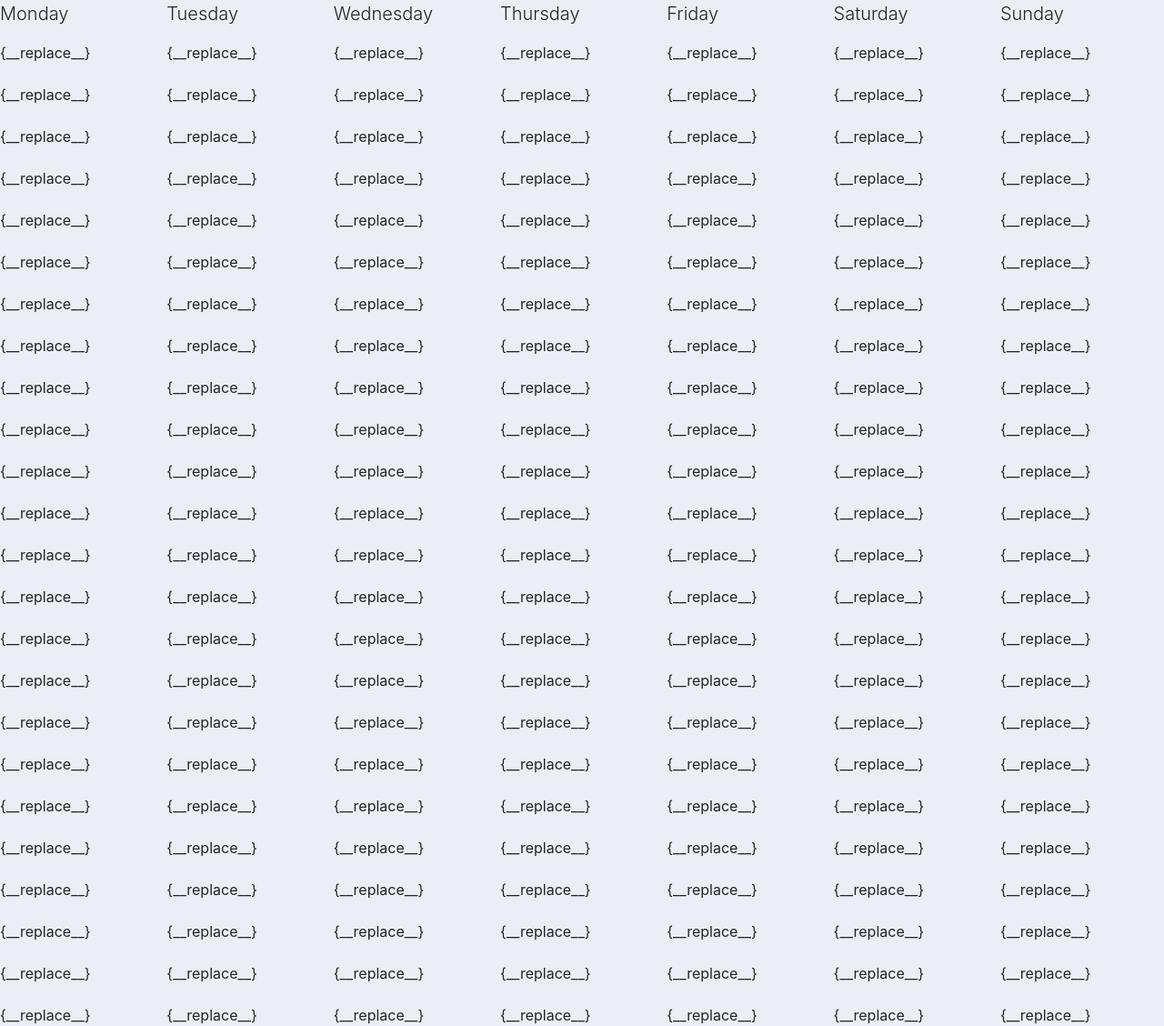
After one commit to romodulo/grid_project, a Django app: page /simpleweeklygrid/ in a window 1280 px wide. The commit adds this page. Shown: the whole page at 91% size. Run offline with Django 3.2, Linux system fonts and the light colour scheme; some libraries are stand-ins or nearby versions.

Commit message:
I hope this works

```diff
--- /dev/null
+++ b/gridWebsite/grid/templates/grid/simpleweeklygrid.html
@@ -0,0 +1,222 @@
+{% extends 'grid/main.html'%}
+
+{% block container-content %}
+
+<div class=romels-weekly-container>
+	<div class="romels-weekly">
+
+		<div class="simplegrid001">
+			<p class="lead">Monday</p>
+			<div class="item"> {__replace__} </div>
+			<div class="item"> {__replace__} </div>
+			<div class="item"> {__replace__} </div>
+			<div class="item"> {__replace__} </div>
+			<div class="item"> {__replace__} </div>
+			<div class="item"> {__replace__} </div>
+			<div class="item"> {__replace__} </div>
+			<div class="item"> {__replace__} </div>
+			<div class="item"> {__replace__} </div>
+			<div class="item"> {__replace__} </div>
+			<div class="item"> {__replace__} </div>
+			<div class="item"> {__replace__} </div>
+			<div class="item"> {__replace__} </div>
+			<div class="item"> {__replace__} </div>
+			<div class="item"> {__replace__} </div>
+			<div class="item"> {__replace__} </div>
+			<div class="item"> {__replace__} </div>
+			<div class="item"> {__replace__} </div>
+			<div class="item"> {__replace__} </div>
+			<div class="item"> {__replace__} </div>
+			<div class="item"> {__replace__} </div>
+			<div class="item"> {__replace__} </div>
+			<div class="item"> {__replace__} </div>
+			<div class="item"> {__replace__} </div>
+		</div>
+
+		<div class="simplegrid002">
+			<p class="lead">Tuesday</p>
+			<div class="item"> {__replace__} </div>
+			<div class="item"> {__replace__} </div>
+			<div class="item"> {__replace__} </div>
+			<div class="item"> {__replace__} </div>
+			<div class="item"> {__replace__} </div>
+			<div class="item"> {__replace__} </div>
+			<div class="item"> {__replace__} </div>
+			<div class="item"> {__replace__} </div>
+			<div class="item"> {__replace__} </div>
+			<div class="item"> {__replace__} </div>
+			<div class="item"> {__replace__} </div>
+			<div class="item"> {__replace__} </div>
+			<div class="item"> {__replace__} </div>
+			<div class="item"> {__replace__} </div>
+			<div class="item"> {__replace__} </div>
+			<div class="item"> {__replace__} </div>
+			<div class="item"> {__replace__} </div>
+			<div class="item"> {__replace__} </div>
+			<div class="item"> {__replace__} </div>
+			<div class="item"> {__replace__} </div>
+			<div class="item"> {__replace__} </div>
+			<div class="item"> {__replace__} </div>
+			<div class="item"> {__replace__} </div>
+			<div class="item"> {__replace__} </div>
+		</div>
+
+		<div class="simplegrid003">
+			<p class="lead">Wednesday</p>
+			<div class="item"> {__replace__} </div>
+			<div class="item"> {__replace__} </div>
+			<div class="item"> {__replace__} </div>
+			<div class="item"> {__replace__} </div>
+			<div class="item"> {__replace__} </div>
+			<div class="item"> {__replace__} </div>
+			<div class="item"> {__replace__} </div>
+			<div class="item"> {__replace__} </div>
+			<div class="item"> {__replace__} </div>
+			<div class="item"> {__replace__} </div>
+			<div class="item"> {__replace__} </div>
+			<div class="item"> {__replace__} </div>
+			<div class="item"> {__replace__} </div>
+			<div class="item"> {__replace__} </div>
+			<div class="item"> {__replace__} </div>
+			<div class="item"> {__replace__} </div>
+			<div class="item"> {__replace__} </div>
+			<div class="item"> {__replace__} </div>
+			<div class="item"> {__replace__} </div>
+			<div class="item"> {__replace__} </div>
+			<div class="item"> {__replace__} </div>
+			<div class="item"> {__replace__} </div>
+			<div class="item"> {__replace__} </div>
+			<div class="item"> {__replace__} </div>
+		</div>
+
+		<div class="simplegrid004">
+			<p class="lead">Thursday</p>
+			<div class="item"> {__replace__} </div>
+			<div class="item"> {__replace__} </div>
+			<div class="item"> {__replace__} </div>
+			<div class="item"> {__replace__} </div>
+			<div class="item"> {__replace__} </div>
+			<div class="item"> {__replace__} </div>
+			<div class="item"> {__replace__} </div>
+			<div class="item"> {__replace__} </div>
+			<div class="item"> {__replace__} </div>
+			<div class="item"> {__replace__} </div>
+			<div class="item"> {__replace__} </div>
+			<div class="item"> {__replace__} </div>
+			<div class="item"> {__replace__} </div>
+			<div class="item"> {__replace__} </div>
+			<div class="item"> {__replace__} </div>
+			<div class="item"> {__replace__} </div>
+			<div class="item"> {__replace__} </div>
+			<div class="item"> {__replace__} </div>
+			<div class="item"> {__replace__} </div>
+			<div class="item"> {__replace__} </div>
+			<div class="item"> {__replace__} </div>
+			<div class="item"> {__replace__} </div>
+			<div class="item"> {__replace__} </div>
+			<div class="item"> {__replace__} </div>
+		</div>
+
+		<div class="simplegrid005">
+			<p class="lead">Friday</p>
+			<div class="item"> {__replace__} </div>
+			<div class="item"> {__replace__} </div>
+			<div class="item"> {__replace__} </div>
+			<div class="item"> {__replace__} </div>
+			<div class="item"> {__replace__} </div>
+			<div class="item"> {__replace__} </div>
+			<div class="item"> {__replace__} </div>
+			<div class="item"> {__replace__} </div>
+			<div class="item"> {__replace__} </div>
+			<div class="item"> {__replace__} </div>
+			<div class="item"> {__replace__} </div>
+			<div class="item"> {__replace__} </div>
+			<div class="item"> {__replace__} </div>
+			<div class="item"> {__replace__} </div>
+			<div class="item"> {__replace__} </div>
+			<div class="item"> {__replace__} </div>
+			<div class="item"> {__replace__} </div>
+			<div class="item"> {__replace__} </div>
+			<div class="item"> {__replace__} </div>
+			<div class="item"> {__replace__} </div>
+			<div class="item"> {__replace__} </div>
+			<div class="item"> {__replace__} </div>
+			<div class="item"> {__replace__} </div>
+			<div class="item"> {__replace__} </div>
+		</div>
+
+		<div class="simplegrid006">
+			<p class="lead">Saturday</p>
+			<div class="item"> {__replace__} </div>
+			<div class="item"> {__replace__} </div>
+			<div class="item"> {__replace__} </div>
+			<div class="item"> {__replace__} </div>
+			<div class="item"> {__replace__} </div>
+			<div class="item"> {__replace__} </div>
+			<div class="item"> {__replace__} </div>
+			<div class="item"> {__replace__} </div>
+			<div class="item"> {__replace__} </div>
+			<div class="item"> {__replace__} </div>
+			<div class="item"> {__replace__} </div>
+			<div class="item"> {__replace__} </div>
+			<div class="item"> {__replace__} </div>
+			<div class="item"> {__replace__} </div>
+			<div class="item"> {__replace__} </div>
+			<div class="item"> {__replace__} </div>
+			<div class="item"> {__replace__} </div>
+			<div class="item"> {__replace__} </div>
+			<div class="item"> {__replace__} </div>
+			<div class="item"> {__replace__} </div>
+			<div class="item"> {__replace__} </div>
+			<div class="item"> {__replace__} </div>
+			<div class="item"> {__replace__} </div>
+			<div class="item"> {__replace__} </div>
+		</div>
+
+		<div class="simplegrid007">
+			<p class="lead">Sunday</p>
+			<div class="item"> {__replace__} </div>
+			<div class="item"> {__replace__} </div>
+			<div class="item"> {__replace__} </div>
+			<div class="item"> {__replace__} </div>
+			<div class="item"> {__replace__} </div>
+			<div class="item"> {__replace__} </div>
+			<div class="item"> {__replace__} </div>
+			<div class="item"> {__replace__} </div>
+			<div class="item"> {__replace__} </div>
+			<div class="item"> {__replace__} </div>
+			<div class="item"> {__replace__} </div>
+			<div class="item"> {__replace__} </div>
+			<div class="item"> {__replace__} </div>
+			<div class="item"> {__replace__} </div>
+			<div class="item"> {__replace__} </div>
+			<div class="item"> {__replace__} </div>
+			<div class="item"> {__replace__} </div>
+			<div class="item"> {__replace__} </div>
+			<div class="item"> {__replace__} </div>
+			<div class="item"> {__replace__} </div>
+			<div class="item"> {__replace__} </div>
+			<div class="item"> {__replace__} </div>
+			<div class="item"> {__replace__} </div>
+			<div class="item"> {__replace__} </div>
+		</div>
+
+	</div>
+</div>
+
+<!--
+
+	my idea is to run a for loop within these
+	divs
+
+	{% for each in cellsDatesAndSuch %}
+	<div></div>
+	{% endfor%}
+
+
+	something like that..
+	Am still working on the idea for now.
+
+-->
+
+{% endblock %}
--- a/gridWebsite/grid/urls.py
+++ b/gridWebsite/grid/urls.py
@@ -6,5 +6,5 @@ urlpatterns = [
     path('', views.home),
     path('simple/', views.simple),
     path('simpleweekly/', views.simpleweekly),
-
+	path('simpleweeklygrid/', views.simpleweeklygrid),
 ]
--- a/gridWebsite/grid/views.py
+++ b/gridWebsite/grid/views.py
@@ -11,3 +11,6 @@ def simple(request):
 
 def simpleweekly(request):
 	return render(request, 'grid/simple-weekly.html')
+
+def simpleweeklygrid(request):
+	return render(request, 'grid/simpleweeklygrid.html')
--- a/gridWebsite/static/css/main.css
+++ b/gridWebsite/static/css/main.css
@@ -78,7 +78,7 @@ body {
 	display:flex;
 	align-items:center;
 	justify-content: center;
-	grid-area:mon;
+	grid-area:tue;
 	background-color: grey;
 }
 
@@ -131,10 +131,10 @@ body {
 }
 
 /* container called romels-weekly */
-
+/* for simpleweek.html */
+/* important */
 .romels-weekly {
 	display:grid;
-	height:100vh;
 	grid-template-columns: repeat(7, 1fr);
 	grid-template-rows: 1fr;
 	grid-template-areas:
@@ -143,8 +143,50 @@ body {
 	grid-gap:0.2rem;
 }
 
+/* for simpleweeklygrid.html file */
+/* creating a simple grid class within*/
+/* another grid class */
+.simplegrid001 {
+	display:grid;
+	/*grid-template-column:1fr;*/
+	grid-template-rows: repeat(24, 1fr);
 }
 
+.simplegrid002 {
+	display:grid;
+	/*grid-template-column:1fr;*/
+	grid-template-rows: repeat(24, 1fr);
+}
+
+.simplegrid003 {
+	display:grid;
+	/*grid-template-column:1fr;*/
+	grid-template-rows: repeat(24, 1fr);
+}
+
+.simplegrid004 {
+	display:grid;
+	/*grid-template-column:1fr;*/
+	grid-template-rows: repeat(24, 1fr);
+}
+
+.simplegrid005 {
+	display:grid;
+	/*grid-template-column:1fr;*/
+	grid-template-rows: repeat(24, 1fr);
+}
+
+.simplegrid006 {
+	display:grid;
+	/*grid-template-column:1fr;*/
+	grid-template-rows: repeat(24, 1fr);
+}
+
+.simplegrid007 {
+	display:grid;
+	/*grid-template-column:1fr;*/
+	grid-template-rows: repeat(24, 1fr);
+}
 
 /* why is this not working? */
 
```
